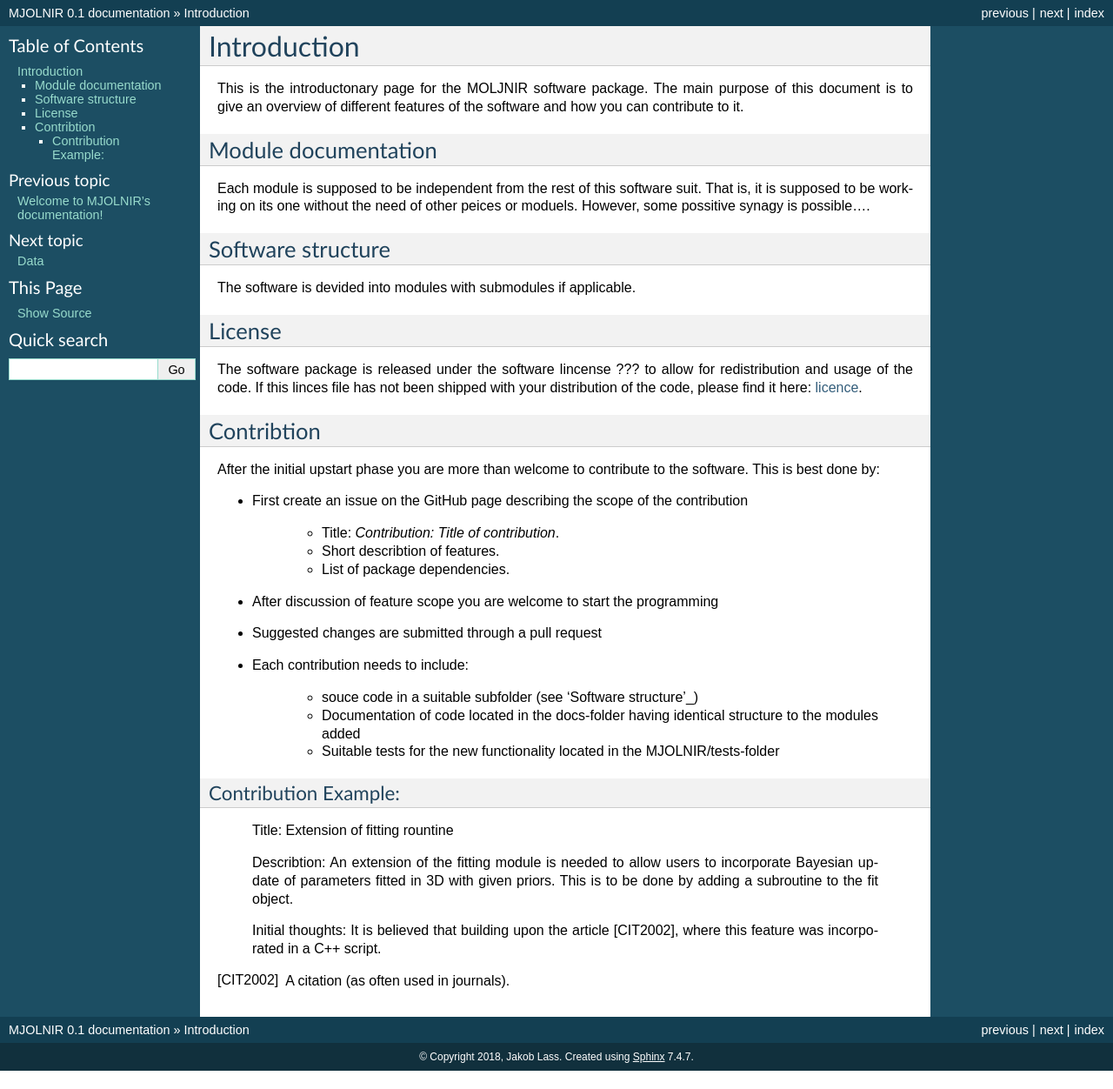
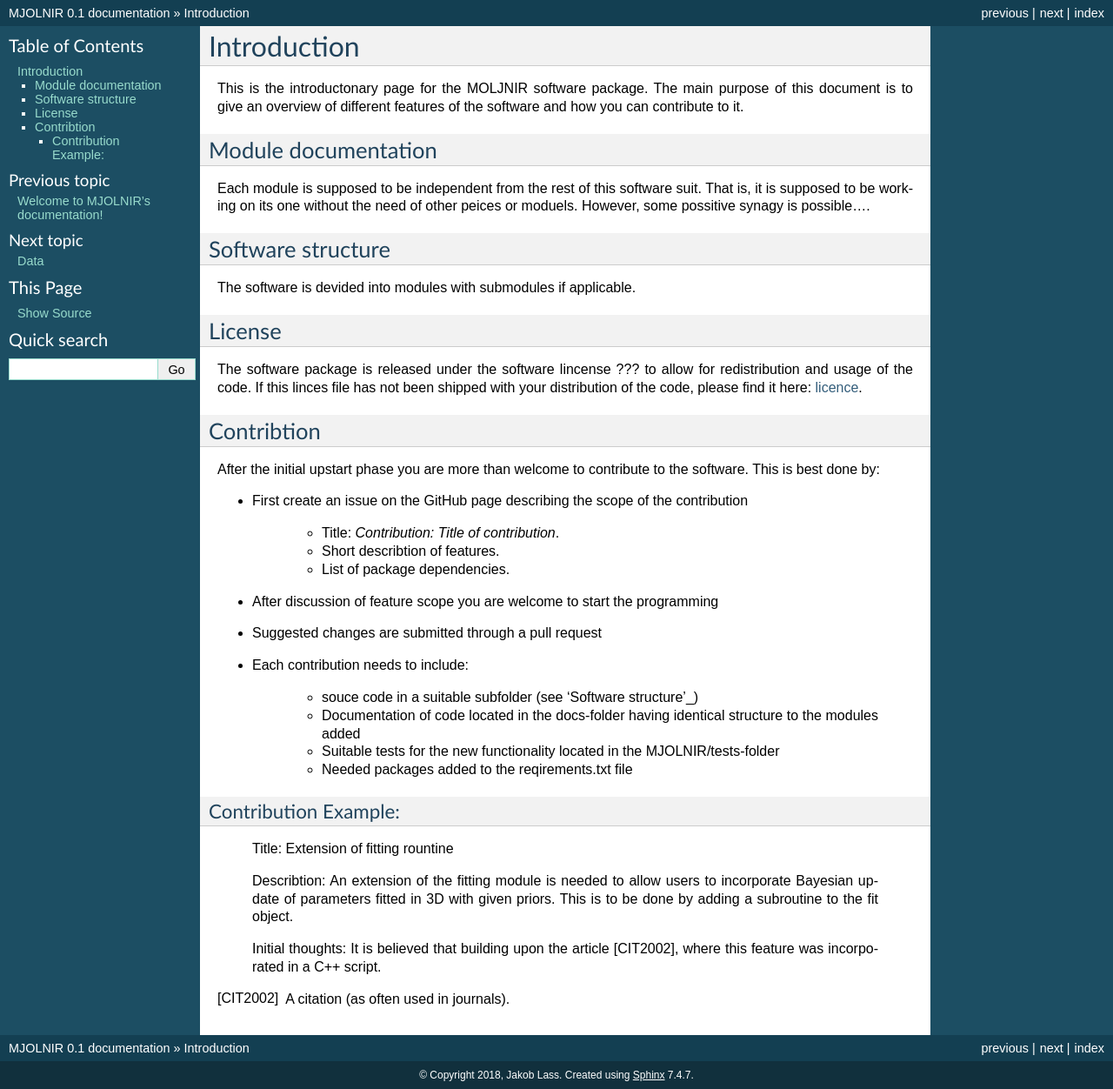
Before and after one commit to MJOLNIRPackage/MJOLNIR, a Sphinx documentation site: the page built from docs/Introduction.rst, in a window 1280 px wide. Shown: the whole page at 87% size. Built offline with Sphinx 7.4.7, drawn with Linux system fonts in a browser that asks for light colours; before the commit the page ends 1231 px from its top, so only the background shows below that.

Commit message:
Add Travis YML, requirements.txt and .gitignore update
On branch 1.0.0
	modified: .gitignore
	new file: .travis.yml
	new file: requirements.txt

Add script needed for travis automated testing with python:
	2.6, 2.7, 3.4, 3.5, 3.6

Installing packages listed in requirements.txt to allow Tracis
automated testing

Update .gitignore with .vscode/ folder to avoid pushing local settings
to repository.

```diff
--- a/docs/Introduction.rst
+++ b/docs/Introduction.rst
@@ -46,6 +46,7 @@ After the initial upstart phase you are more than welcome to contribute to the s
     * souce code in a suitable subfolder (see 'Software structure'_)
     * Documentation of code located in the docs-folder having identical structure to the modules added
     * Suitable tests for the new functionality located in the MJOLNIR/tests-folder
+    * Needed packages added to the reqirements.txt file
 
 Contribution Example:
 _____________________
```
Also changed, not shown: .travis.yml (added), 1 other file.
